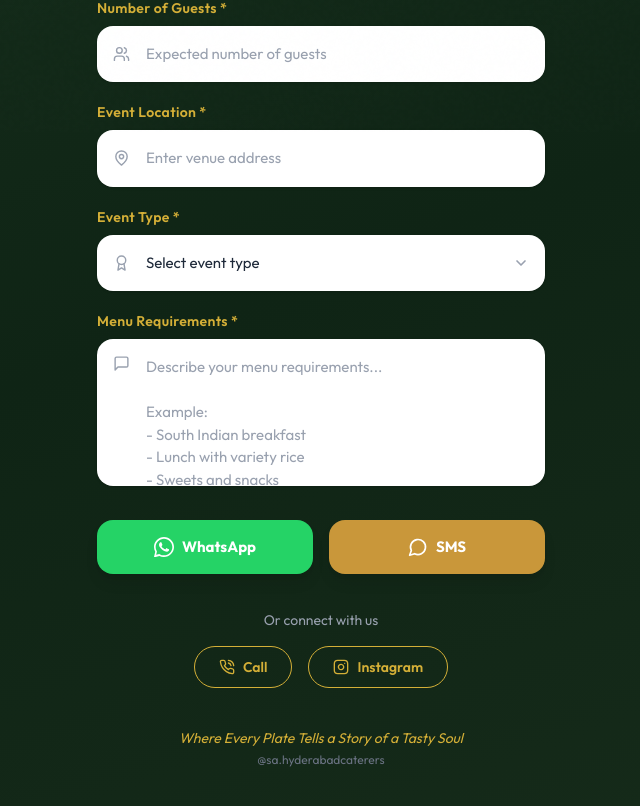
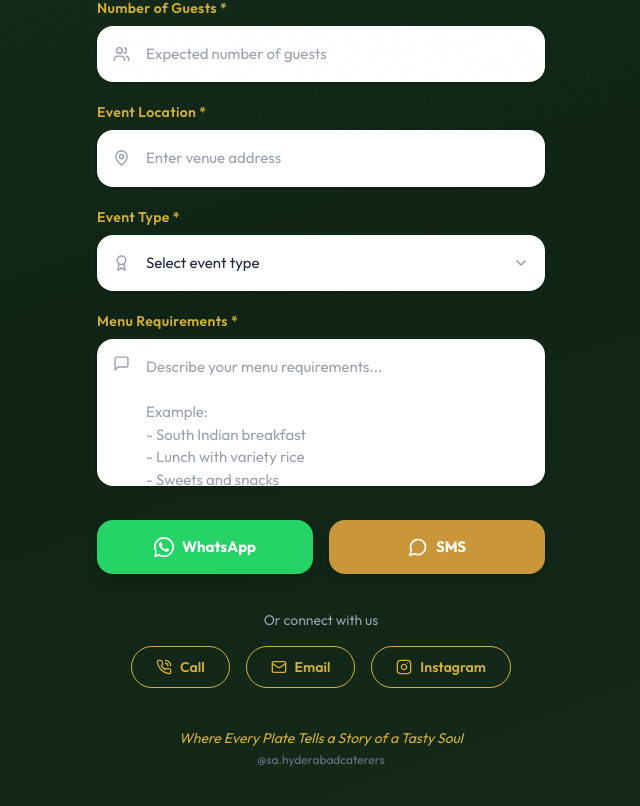
Before and after one commit to balajiprojects049-art/SA-Caterers, a React (Vite) app: page /book in a window 1280 px wide. Shown: the part 668-1474 px from the top of the page, without its empty margins (319-959 px from the left). Built offline with nearby package versions, Linux system fonts and the light colour scheme.

Commit message:
feat: standardise email address across site and add to quote form and footer

```diff
--- a/src/components/Footer.jsx
+++ b/src/components/Footer.jsx
@@ -126,7 +126,7 @@ const Footer = () => {
                         <p className="text-gray-400 text-[14px] mb-4">
                             Subscribe to receive exclusive offers and seasonal menu updates.
                         </p>
-                        <form className="mb-8 relative h-[46px]" onSubmit={handleSubscribe}>
+                        <form className="mb-4 relative h-[46px]" onSubmit={handleSubscribe}>
                             {subscribed ? (
                                 <div className="absolute inset-0 bg-luxury-gold/20 border border-luxury-gold/50 rounded-full flex items-center px-5 text-sm text-luxury-gold backdrop-blur-sm animate-in fade-in duration-300">
                                     <Check size={18} className="mr-2" strokeWidth={3} />
@@ -151,6 +151,12 @@ const Footer = () => {
                                 </>
                             )}
                         </form>
+                        <div className="mb-8">
+                            <a href="mailto:sa.hyderabadcaterers@gmail.com" className="text-gray-500 hover:text-luxury-gold transition-colors text-[13px] flex items-center">
+                                <Mail size={14} className="mr-2" />
+                                sa.hyderabadcaterers@gmail.com
+                            </a>
+                        </div>
 
                         <div className="flex items-start">
                             <Clock className="text-luxury-gold mr-3 mt-1 flex-shrink-0" size={18} />
--- a/src/pages/Contact.jsx
+++ b/src/pages/Contact.jsx
@@ -75,13 +75,13 @@ const Contact = () => {
                                     </div>
                                 </motion.div>
 
-                                <motion.div whileHover={{ x: 3 }} className="flex items-center group cursor-pointer" onClick={() => window.open('mailto:shrithikcatering@gmail.com')}>
+                                <motion.div whileHover={{ x: 3 }} className="flex items-center group cursor-pointer" onClick={() => window.open('mailto:sa.hyderabadcaterers@gmail.com')}>
                                     <div className="w-12 h-12 bg-white/5 border border-white/10 rounded-xl flex items-center justify-center mr-5 transition-colors duration-300 flex-shrink-0 shadow-md">
                                         <Mail size={20} className="text-[#faba50] transition-colors group-hover:text-dark-green" />
                                     </div>
                                     <div className="flex flex-col">
                                         <h3 className="font-bold text-lg text-white tracking-wide">Email Address</h3>
-                                        <p className="text-gray-300 font-light text-sm mt-1">shrithikcatering@gmail.com</p>
+                                        <p className="text-gray-300 font-light text-sm mt-1">sa.hyderabadcaterers@gmail.com</p>
                                     </div>
                                 </motion.div>
                             </div>
--- a/src/pages/QuoteForm.jsx
+++ b/src/pages/QuoteForm.jsx
@@ -2,7 +2,7 @@ import { useState } from 'react';
 import { motion } from 'framer-motion';
 import {
     User, Phone, Calendar, Users, MapPin, Award,
-    MessageSquare, MessageCircle, PhoneCall, Instagram
+    MessageSquare, MessageCircle, PhoneCall, Instagram, Mail
 } from 'lucide-react';
 
 const EVENT_TYPES = [
@@ -277,13 +277,20 @@ const QuoteForm = () => {
                         <p className="text-center text-gray-400 text-sm mb-4">
                             Or connect with us
                         </p>
-                        <div className="flex justify-center gap-4">
+                        <div className="flex flex-wrap justify-center gap-4">
                             <a
                                 href="tel:+919030927239"
                                 className="flex items-center gap-2 border border-[#D4AF37] text-[#D4AF37] px-6 py-2.5 rounded-full text-sm font-semibold hover:bg-[#D4AF37]/10 transition-colors"
                             >
                                 <PhoneCall size={16} />
                                 Call
+                            </a>
+                            <a
+                                href="mailto:sa.hyderabadcaterers@gmail.com"
+                                className="flex items-center gap-2 border border-[#D4AF37] text-[#D4AF37] px-6 py-2.5 rounded-full text-sm font-semibold hover:bg-[#D4AF37]/10 transition-colors"
+                            >
+                                <Mail size={16} />
+                                Email
                             </a>
                             <a
                                 href="https://www.instagram.com/sa.hyderabadcaterers?igsh=emp0ajZ6c3JqMmtm&utm_source=qr"
```
